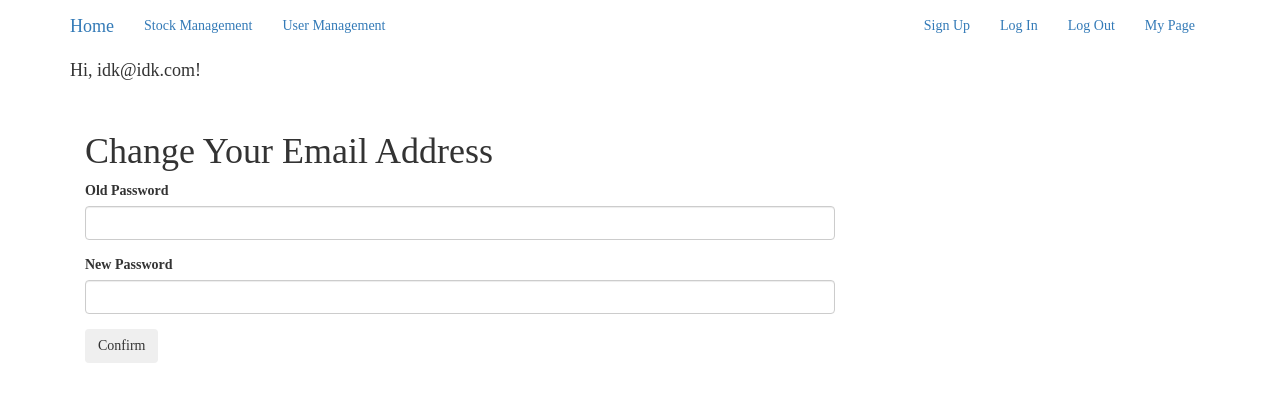
After one commit to Tunicata/CSC210-2021FALL-FINALPROJECT, a Flask app: page /change_password in a window 1280 px wide. The commit adds this page. Shown: the top 402 px of the page. Run offline with Flask 2, Linux system fonts and the light colour scheme; a user stored in the database is signed in; some libraries are stand-ins or nearby versions.

Commit message:
finish profile, comment function

```diff
--- a/app/__init__.py
+++ b/app/__init__.py
@@ -13,12 +13,12 @@ login_manager.login_view = 'auth.login'
 
 basedir = os.path.abspath(os.path.dirname(__file__))
 
+
 # Instantiate the Flask class to the variable: app
 def create_app():
     app = Flask(__name__)
-
     app.config['SECRET_KEY'] = 'SECRET_KEY'
-    app.config['SQLALCHEMY_DATABASE_URI'] =\
+    app.config['SQLALCHEMY_DATABASE_URI'] = \
         'sqlite:///' + os.path.join(basedir, 'data.sqlite')
     app.config['SQLALCHEMY_TRACK_MODIFICATIONS'] = False
     # app.config.update(dict(
--- a/app/app.py
+++ b/app/app.py
@@ -1,6 +1,6 @@
 from flask import Flask, Blueprint, render_template, request, session, redirect, url_for, flash
 from flask_login import current_user
-from .models import Products, Cart, User, Order
+from .models import Products, Cart, User, Order, Comment
 from . import db
 from flask_login import login_required
 from datetime import datetime
@@ -121,7 +121,8 @@ def update(id):
 def item(id):
     item = Products.query.filter_by(id=id).first()
     category = get_category_func(item.category)
-    return render_template('item.html', item=item, category=category)
+    comments = Comment.query.filter_by(product_id=id)
+    return render_template('item.html', item=item, category=category, comments=comments)
 
 
 @app.route('/user_management', methods=['GET', 'POST'])
@@ -266,7 +267,8 @@ def check_out(total_price):
                     db.session.delete(cart_item)
                 db.session.commit()
                 if insufficient_stock:
-                    flash("the following orders are incomplete yet due to insufficient stock: " + str(insufficient_stock))
+                    flash(
+                        "the following orders are incomplete yet due to insufficient stock: " + str(insufficient_stock))
                 return render_template('purchase_success.html', orders=orders, products=Products)
             else:
                 flash("Insufficient balance!")
@@ -275,3 +277,40 @@ def check_out(total_price):
         return redirect(url_for('app.cart'))
     except:
         return render_template('error.html')
+
+
+@app.route("/cancel_order/<string:order_id>")
+@login_required
+def cancel_order(order_id):
+    try:
+        target = Order.query.filter_by(id=order_id).first()
+        target_comment = Comment.query.filter_by(order_id=order_id).first()
+        product = Products.query.filter_by(id=target.product_id).first()
+        current_user.wallet += product.originalPrice
+        db.session.delete(target)
+        db.session.delete(target_comment)
+        db.session.commit()
+        return redirect(url_for('auth.profile'))
+    except:
+        return render_template('error.html')
+
+
+@app.route("/leave_comment/<string:order_id>", methods=['GET', 'POST'])
+@login_required
+def leave_comment(order_id):
+    if request.method == 'POST':
+        comment_text = request.form['comment']
+        order = Order.query.filter_by(id=order_id).first()
+        new_comment = Comment(text=comment_text,
+                              user_id=order.user_id,
+                              order_id=order_id,
+                              product_id=order.product_id,
+                              )
+        try:
+            db.session.add(new_comment)
+            db.session.commit()
+            return redirect(url_for('auth.profile'))
+        except:
+            return render_template('error.html')
+    else:
+        return render_template('comment.html', order_id=order_id)
--- a/app/auth.py
+++ b/app/auth.py
@@ -2,7 +2,8 @@ from flask import Blueprint, render_template, redirect, url_for, request, flash
 from werkzeug.security import generate_password_hash, check_password_hash
 from flask_login import login_user, logout_user, login_required, current_user
 from . import db
-from .models import User, Order
+from .models import User, Order, Products, Comment
+from random import randint
 
 auth = Blueprint('auth', __name__)
 
@@ -19,8 +20,12 @@ def login_post():
 
     user = User.query.filter_by(email=email).first()
 
-    if not user or not check_password_hash(user.password_hash, password):
-        flash('Unable to login.')
+    if not user:
+        flash('User not exists.')
+        return redirect(url_for('auth.login'))
+
+    if not check_password_hash(user.password_hash, password):
+        flash('Wrong password')
         return redirect(url_for('auth.login'))
 
     login_user(user)
@@ -65,8 +70,61 @@ def logout():
     return redirect(url_for('app.index'))
 
 
-@auth.route('/profile')
+@auth.route('/profile', methods=['GET', 'POST'])
 @login_required
 def profile():
-    orders = Order.query.filter_by(user_id=current_user.id).all()
-    return render_template('profile.html', current_user=current_user, orders=orders)
+    try:
+        orders = Order.query.filter_by(user_id=current_user.id).all()
+        if request.method == "POST":
+            amount = request.form['amount']
+            current_user.wallet += float(amount)
+            db.session.commit()
+        return render_template('profile.html', current_user=current_user, orders=orders, Products=Products,
+                               Comments=Comment)
+    except:
+        return render_template('error.html')
+
+
+@auth.route('/change_email_address', methods=['GET', 'POST'])
+@login_required
+def change_email_address():
+    try:
+        if request.method == "POST":
+            if current_user.email == request.form.get('email'):
+                flash("new email address could not be same as the old one")
+                return redirect(url_for('auth.change_email_address'))
+            else:
+                current_user.email = request.form.get('email')
+                db.session.commit()
+                return redirect(url_for('auth.profile'))
+        else:
+            return render_template('change_email_address.html', curr_email=current_user.email)
+    except:
+        return render_template('error.html')
+
+
+@auth.route('/change_password', methods=['GET', 'POST'])
+@login_required
+def change_password():
+    try:
+        if request.method == "POST":
+            old_password = request.form.get('old_password')
+            new_password = request.form.get('new_password')
+
+            if not check_password_hash(current_user.password_hash, old_password):
+                flash("Wrong password")
+                return redirect(url_for('auth.change_password'))
+            elif not new_password:
+                flash("Password could not be empty")
+                return redirect(url_for('auth.change_password'))
+            elif check_password_hash(current_user.password_hash, new_password):
+                flash("New password Could not be same as the old one")
+                return redirect(url_for('auth.change_password'))
+            else:
+                current_user.password_hash = generate_password_hash(new_password, method='sha256')
+                db.session.commit()
+                return redirect(url_for('auth.profile'))
+        else:
+            return render_template('change_password.html')
+    except:
+        return render_template('error.html')
--- a/app/models.py
+++ b/app/models.py
@@ -79,7 +79,8 @@ class Stock(db.Model):
 class Comment(db.Model):
     __tablename__ = 'Comment'
     id = db.Column(db.Integer, primary_key=True)
-    like = db.Column(db.Boolean)
+    text = db.Column((db.String(255)))
+    order_id = db.Column(db.Integer, db.ForeignKey('Order.id'))
     user_id = db.Column(db.Integer, db.ForeignKey('users.id'))
     product_id = db.Column(db.Integer, db.ForeignKey('Products.id'))
 
--- /dev/null
+++ b/app/templates/change_password.html
@@ -0,0 +1,27 @@
+{% extends "base.html" %}
+
+{% block page_content %}
+    <div class="container mt-5">
+        <h1>Change Your Email Address</h1>
+        <div class="row">
+            <div class="col-sm-8">
+                <div class="card">
+                    <div class="card-body">
+                        <!-- Makes POST request to /register route -->
+                        <form action="{{url_for('auth.change_password')}}" METHOD="POST">
+                                <div class="form-group">
+                                  <label for="old_password">Old Password</label>
+                                  <input type="password" class="form-control" name="old_password">
+                                </div>
+                                <div class="form-group">
+                                  <label for="new_password">New Password</label>
+                                  <input type="password" class="form-control" name="new_password">
+                                </div>
+                            <button type="submit" class="btn btn-dark">Confirm</button>
+                        </form>
+                    </div>
+                </div>
+            </div>
+        </div>
+    </div>
+{% endblock %}
--- a/app/templates/purchase_success.html
+++ b/app/templates/purchase_success.html
@@ -12,7 +12,6 @@
         <th style="text-align: center"><b>Image</b></th>
         <th style="text-align: center"><b>Product</b></th>
         <th style="text-align: center"><b>Add Date</b></th>
-        <th></th>
     </tr>
     {% for order in orders %}
     {% set product = products.query.filter_by(id=order.product_id).first() %}
@@ -21,7 +20,6 @@
         <td><img src="{{product.imgLink}}" style="width:90px; height:70px" alt=""></td>
         <td>{{product.title}}</td>
         <td style="text-align: center">{{order.place_time}}</td>
-        <td style="text-align: center"><a href="{{url_for('auth.profile')}}" class="btn btn-primary btn-small">Leave a Comment</a></td>
     </tr>
     {% endfor %}
 </table>
--- a/app/templates/signup.html
+++ b/app/templates/signup.html
@@ -6,11 +6,6 @@
   <div class="row">
     <div class="col-sm-8">
       <div class="card">
-        {% with messages = get_flashed_messages() %}
-        {% if messages %}
-        <div class="notification is-danger">{{ messages[0] }} Go to <a href="{{ url_for('auth.login') }}">login page</a>.</div>
-        {% endif %}
-        {% endwith %}
         <div class="card-body">
           <!-- Makes POST request to /register route -->
           <form action="/signup" method="POST">
--- a/wsgi.py
+++ b/wsgi.py
@@ -1,4 +1,4 @@
-#wsgi.py
+# wsgi.py
+from app import create_app
 
-from app import create_app
 app = create_app()
```
Also changed, not shown: app/templates/change_email_address.html (added, +26 -0 lines), app/templates/comment.html (added, +12 -0 lines), app/templates/item.html (+16 -0 lines), app/templates/profile.html (+24 -12 lines), app/data.sqlite.
